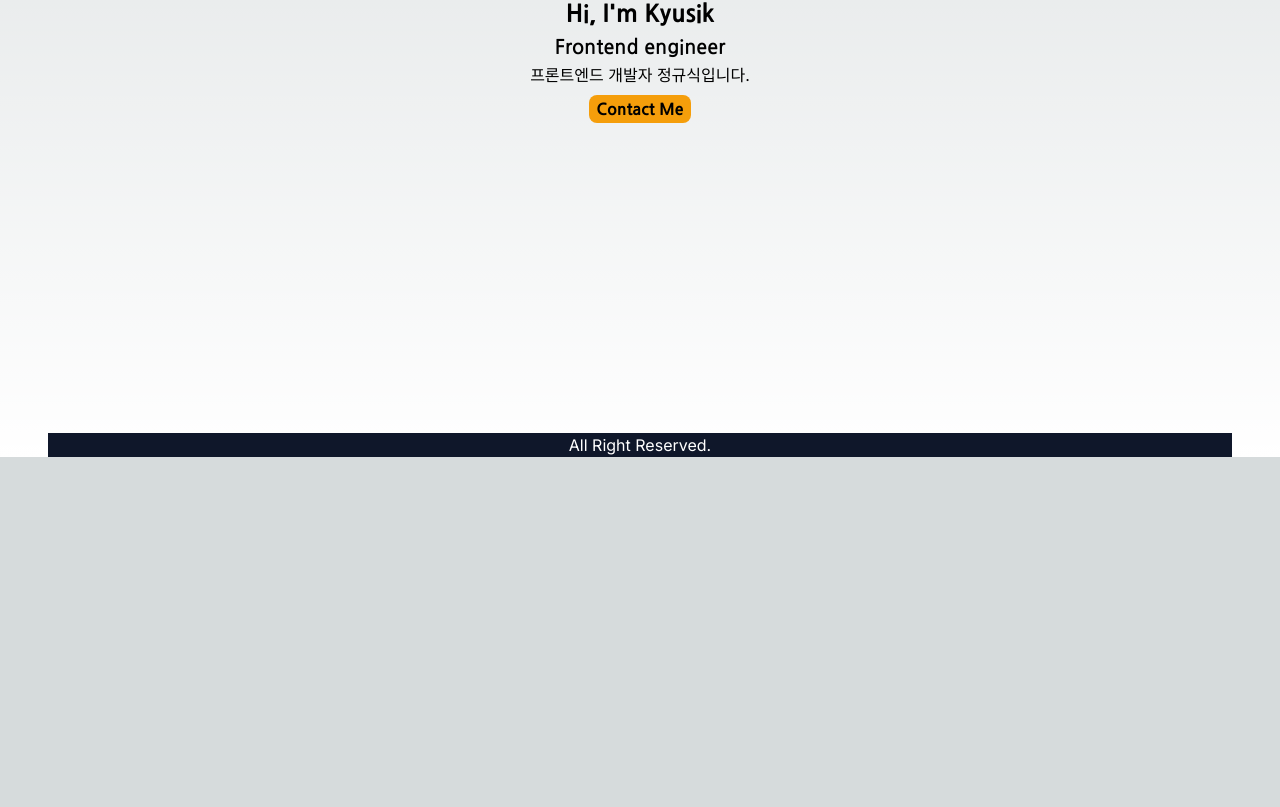
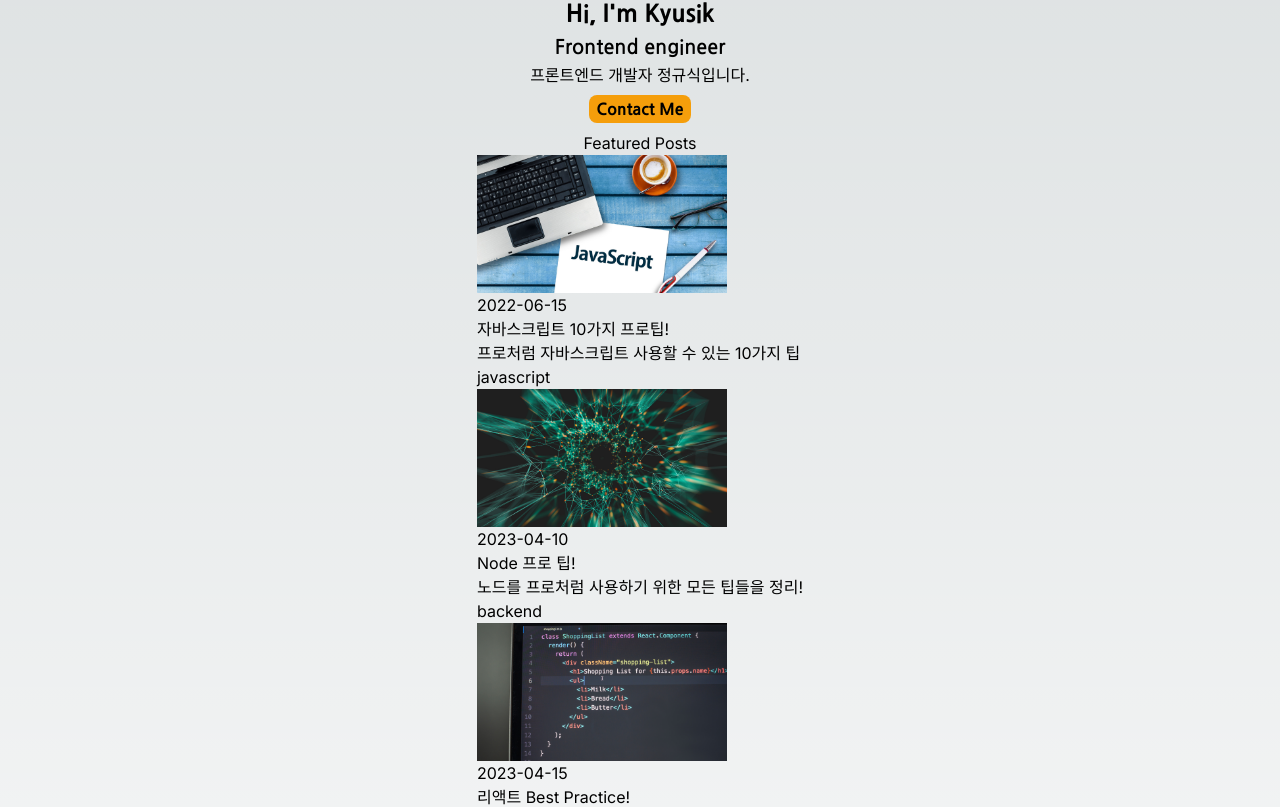
Before and after one commit to starplanter93/next.js_myblog, a Next.js app: page / in a window 1280 px wide. Shown: the part 439-1246 px from the top of the page. Before the commit the page ends 896 px from the top, so only its background shows below. Built offline with nearby package versions, Linux system fonts and the light colour scheme.

Commit message:
메인페이지 Featured Posts에 더미데이터 받아오기

```diff
--- a/src/app/page.tsx
+++ b/src/app/page.tsx
@@ -1,10 +1,12 @@
 import Image from 'next/image';
 import Myprofile from '../components/home/Myprofile';
+import Featuredposts from '@/components/home/Featuredposts';
 
 export default function Home() {
   return (
     <main className='flex min-h-screen flex-col items-center justify-between p-24'>
       <Myprofile />
+      <Featuredposts />
     </main>
   );
 }
--- /dev/null
+++ b/src/components/home/Featuredposts.tsx
@@ -0,0 +1,33 @@
+import React from 'react';
+import posts from '../../../public/data/posts.json';
+import Link from 'next/link';
+import Image from 'next/image';
+
+function Featuredposts() {
+  const featuredPosts = posts.filter((post) => post.featured);
+  return (
+    <>
+      <h2>Featured Posts</h2>
+      <ul>
+        {featuredPosts.map(
+          ({ title, description, category, date, path }, index) => (
+            <Link href={`posts/${path}`} key={index}>
+              <Image
+                src={`/images/posts/${path}.png`}
+                alt='post-image'
+                width={250}
+                height={250}
+              />
+              <div>{date}</div>
+              <div>{title}</div>
+              <div>{description}</div>
+              <div>{category}</div>
+            </Link>
+          )
+        )}
+      </ul>
+    </>
+  );
+}
+
+export default Featuredposts;
```
